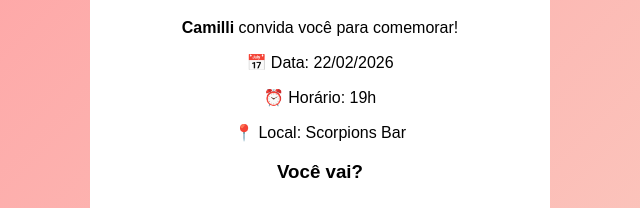
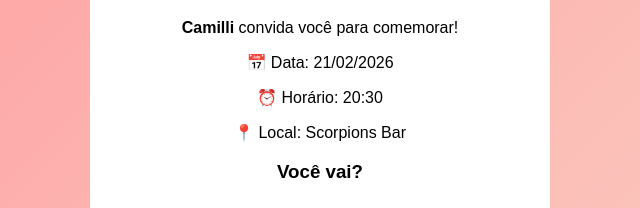
Before and after one commit to vitoriagonso/convite-aniversario, a plain HTML site: page index.html in a window 1280 px wide. Shown: the part 178-386 px from the top of the page, 320-960 px from the left. Drawn offline with Linux system fonts and the light colour scheme.

Commit message:
Update index.html

```diff
--- a/index.html
+++ b/index.html
@@ -53,8 +53,8 @@ a.vou, a.nao-vou{
   <h1>🎉 Convite de Aniversário 🎉</h1>
   <p><strong>Camilli</strong> convida você para comemorar!</p>
 
-  <p>📅 Data: 22/02/2026</p>
-  <p>⏰ Horário: 19h</p>
+  <p>📅 Data: 21/02/2026</p>
+  <p>⏰ Horário: 20:30</p>
   <p>📍 Local: Scorpions Bar</p>
 
   <h3>Você vai?</h3>
```
